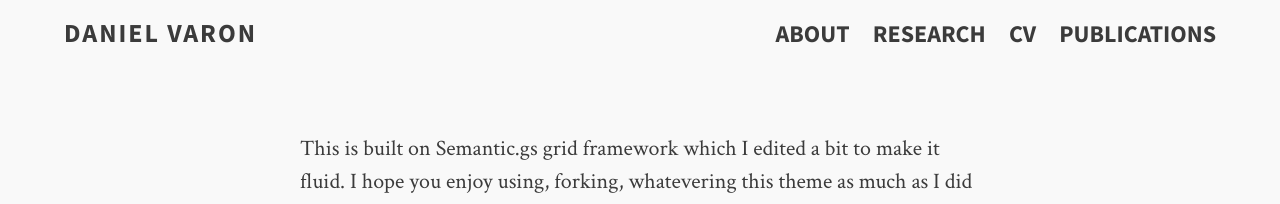
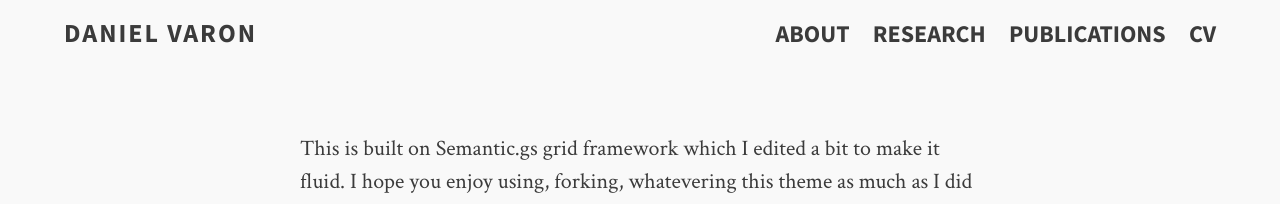
Before and after one commit to djvaron/djvaron.github.io, a Jekyll site: the page built from features.md, in a window 1280 px wide. Shown: the top 204 px of the page. Built offline with Jekyll 4.4.1, drawn with Linux system fonts in a browser that asks for light colours; our own code applies the rules of GitHub Pages for plain Markdown files; some of the changed lines change nothing that is shown.

Commit message:
change order of header links

```diff
--- a/_config.yml
+++ b/_config.yml
@@ -31,10 +31,10 @@ links:
  #   external: true
   - title: Research
     url: /research
+  - title: Publications
+    url: /publications
   - title: CV
     url: /daniel_varon_cv.pdf
-  - title: Publications
-    url: /publications
 
 # http://en.wikipedia.org/wiki/List_of_tz_database_time_zones
 timezone:    America/New_York
```
